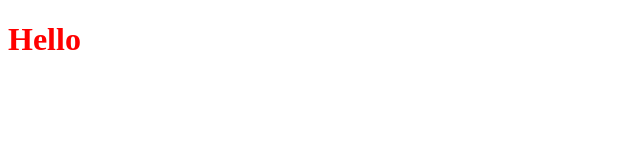
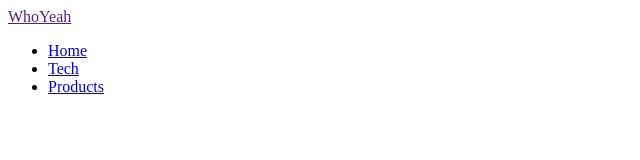
Before and after one commit to ArturMLCKI/WhoYeah, a plain HTML site: page index.html in a window 1280 px wide. Shown: the whole page, without its empty margins (0-640 px from the left). Drawn offline with Linux system fonts and the light colour scheme.

Commit message:
href links

```diff
--- a/index.html
+++ b/index.html
@@ -7,6 +7,24 @@
     <link rel="stylesheet" href="styles.css">
 </head>
 <body>
-    <h1>Hello</h1>
+    <nav class="navbar">
+        <div class="navbar__containter"></div>
+        <a href="" id="navbar__logo">WhoYeah</a>
+        <div class="navbar__toggle" id="mobile-menu">
+            <span class="bar"></span>
+            <span class="bar"></span>
+            <span class="bar"></span>
+        </div>
+        <ul class="navbar__menu">
+            <li class="navbar_item">
+                <a href="/" class="navbar__links">Home</a>
+            <li class="navbar_item">
+                <a href="/" class="navbar__links">Tech</a>
+            <li class="navbar_item">
+                <a href="/" class="navbar__links">Products</a>
+
+            </li>
+        </ul>
+    </nav>
 </body>
 </html>
```
